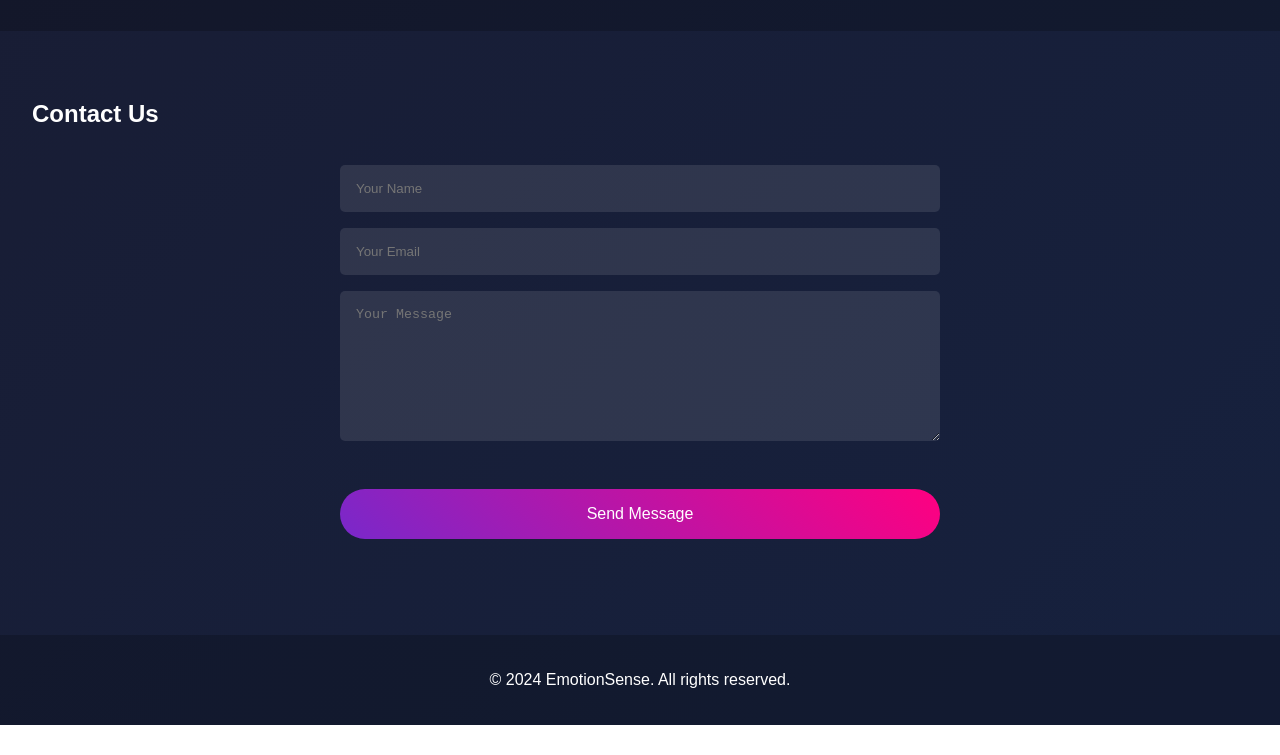
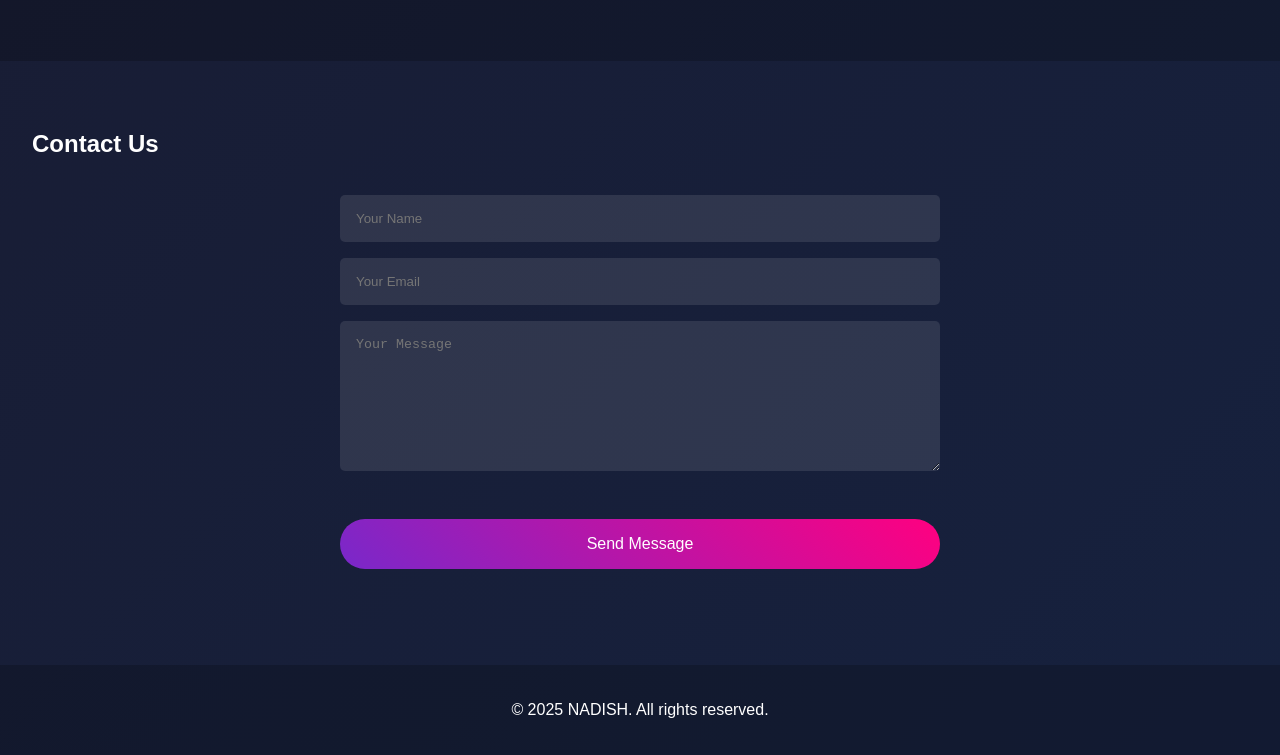
Before and after one commit to nadish03/Emotional-Sense, a plain HTML site: page index.html in a window 1280 px wide. Shown: the part 1539-2294 px from the top of the page. Before the commit the page ends 2264 px from the top, so only its background shows below. Drawn offline with Linux system fonts and the light colour scheme.

Commit message:
Update index.html

```diff
--- a/index.html
+++ b/index.html
@@ -20,6 +20,7 @@
     </nav>
 
     <header>
+        <h3>SITE IN UNDER CONSTRUCTION</h3>
         <h1>Understand Emotions Through Voice Analysis</h1>
         <p>Advanced speech emotion recognition powered by artificial intelligence</p>
         <button id="recordButton">Start Recording</button>
@@ -81,7 +82,7 @@
     </section>
 
     <footer>
-        <p>© 2024 EmotionSense. All rights reserved.</p>
+        <p>© 2025 NADISH. All rights reserved.</p>
     </footer>
 
     <script src="script.js"></script>
```
